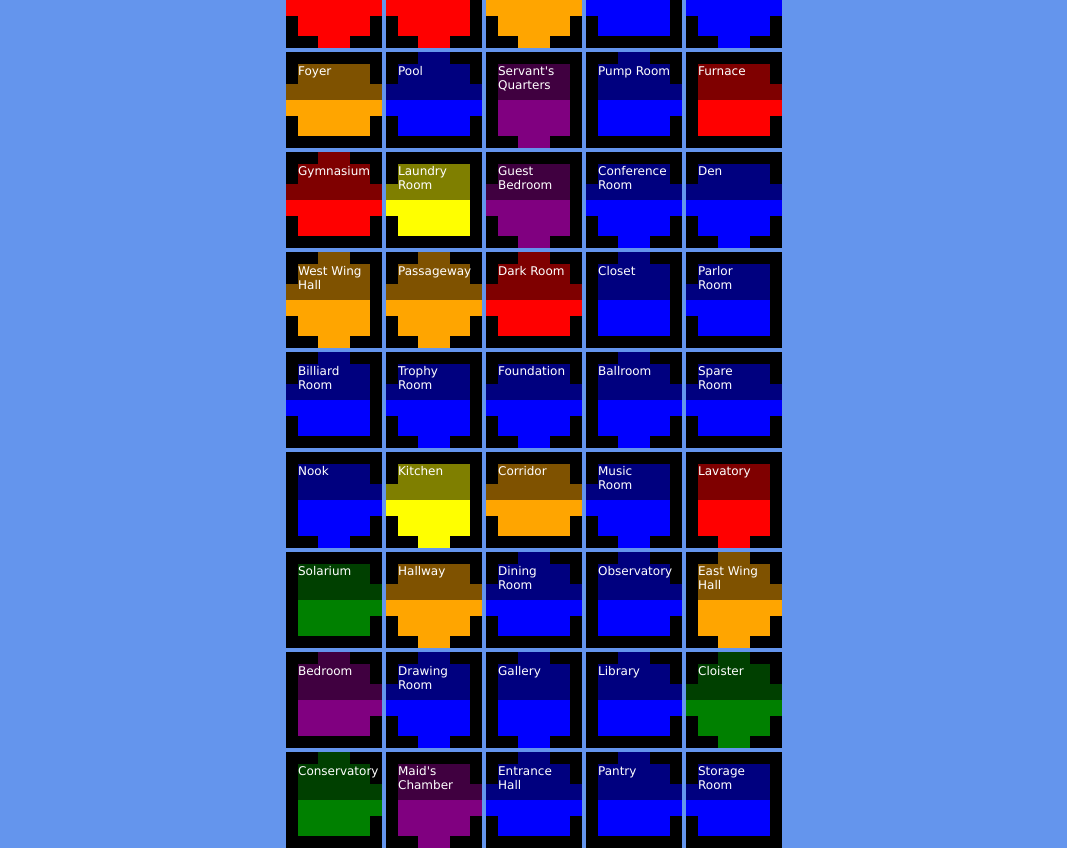
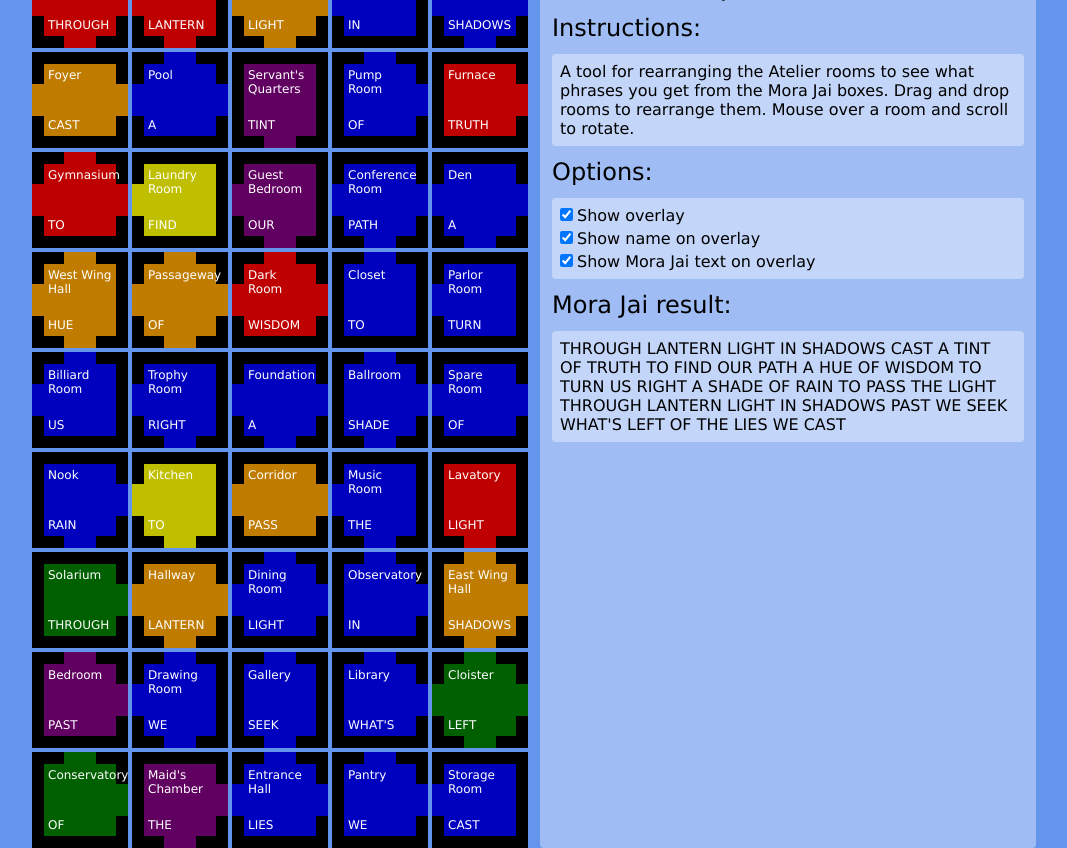
Before and after one commit to estivalbloom/blue-prince-helper, a Vue app: page / in a window 1280 px wide. Shown: the whole page, without its empty margins (106-1173 px from the left). Built offline with nearby package versions, Linux system fonts and the light colour scheme.

Commit message:
Adds control panel

```diff
--- a/src/assets/main.css
+++ b/src/assets/main.css
@@ -22,3 +22,7 @@ body {
 #app {
 	height: 100%;
 }
+
+.hidden {
+	display: none;
+}
--- a/src/components/RoomDisplay.vue
+++ b/src/components/RoomDisplay.vue
@@ -14,8 +14,8 @@
 			<div :class="{ bottom: !room.doors.south }"></div>
 			<div class="bottom-right"></div>
 		</div>
-		<div class="name">
-			{{ room.data.name }}
+		<div :class="{ overlay: true, hidden: !overlay }">
+			<slot></slot>
 		</div>
 	</div>
 </template>
@@ -26,6 +26,7 @@ import { computed, onMounted, useTemplateRef } from 'vue'
 
 const props = defineProps<{
 	room: Room
+	overlay: boolean
 }>()
 
 const color = computed(() => {
@@ -42,16 +43,13 @@ const color = computed(() => {
 	width: 100%;
 }
 
-.name {
+.overlay {
 	position: absolute;
-	background: #00000080;
-	color: white;
-	height: 50%;
+	background: #00000040;
 	top: 0px;
 	left: 0px;
 	right: 0px;
-	padding: 12px;
-	font-size: 12px;
+	bottom: 0px;
 }
 
 .door-grid {
--- a/src/game/atelier.ts
+++ b/src/game/atelier.ts
@@ -7,7 +7,8 @@ export type AtelierRoom = {
 	rotation: number
 }
 
-export const ATELIER_DATA: AtelierRoom[] = [
+export function getAtelierData(): AtelierRoom[] {
+	return [
 		{
 			data: RoomData.archive,
 			paintings: 'Trot/Rot',
@@ -323,8 +324,9 @@ export const ATELIER_DATA: AtelierRoom[] = [
 			rotation: 3,
 		},
 	]
+}
 
-const ROOM_LIST = ATELIER_DATA.map(
+const ROOM_LIST = getAtelierData().map(
 	(atelierRoom) => new Room(atelierRoom.data, atelierRoom.rotation),
 )
 
--- a/src/views/HomeView.vue
+++ b/src/views/HomeView.vue
@@ -1,31 +1,109 @@
 <template>
+	<div class="page-container">
 		<div class="grid-container">
 			<div
 				class="room-container"
 				draggable="true"
-			v-for="(room, index) in house.rooms"
+				v-for="(roomData, index) in rooms"
 				@dragstart="(e) => handleStartDrag(e, index)"
 				@dragover="(e) => handleDragOver(e, index)"
 				@drop="(e) => handleDrop(e, index)"
 				@wheel="(e) => handleScroll(e, index)"
 			>
-			<RoomDisplay :room="room"></RoomDisplay>
+				<RoomDisplay
+					:room="roomData.room"
+					:overlay="showOverlay"
+				>
+					<div class="overlay">
+						<div :class="{ hidden: !showNames }">
+							{{ roomData.data.data.name }}
+						</div>
+						<div :class="{ hidden: !showMora }">
+							{{ roomData.data.mora }}
+						</div>
+					</div>
+				</RoomDisplay>
+			</div>
+		</div>
+		<div class="control-panel">
+			<h1>Atelier Helper</h1>
+			<h2>Instructions:</h2>
+			<div class="sub-panel">
+				<p>
+					A tool for rearranging the Atelier rooms to see what phrases you get from the
+					Mora Jai boxes. Drag and drop rooms to rearrange them. Mouse over a room and
+					scroll to rotate.
+				</p>
+			</div>
+			<h2>Options:</h2>
+			<div class="sub-panel option-panel">
+				<div>
+					<input
+						id="check-overlay"
+						type="checkbox"
+						v-model="showOverlay"
+					/>
+					<label for="check-overlay">Show overlay</label>
+				</div>
+				<div>
+					<input
+						id="check-name"
+						type="checkbox"
+						v-model="showNames"
+					/>
+					<label for="check-name">Show name on overlay</label>
+				</div>
+				<div>
+					<input
+						id="check-mora-jai"
+						type="checkbox"
+						v-model="showMora"
+					/>
+					<label for="check-mora-jai">Show Mora Jai text on overlay</label>
+				</div>
+				<!-- <div>
+					<input
+						id="button-reset"
+						type="button"
+						@click="reset"
+						value="Reset"
+					/>
+				</div> -->
+			</div>
+			<h2>Mora Jai result:</h2>
+			<div class="sub-panel">
+				{{ moraJai }}
+			</div>
 		</div>
 	</div>
 </template>
 
 <script setup lang="ts">
 import RoomDisplay from '@/components/RoomDisplay.vue'
-import { TEST_DRAFT } from '@/game/atelier'
-import { reactive } from 'vue'
+import { getAtelierData } from '@/game/atelier'
+import { Room } from '@/game/structures'
+import { computed, reactive, ref } from 'vue'
 
-let house = reactive(TEST_DRAFT)
+function init() {
+	return getAtelierData().map((data) => {
+		return {
+			room: new Room(data.data, data.rotation),
+			data,
+		}
+	})
+}
+
+let rooms = reactive(init())
+
+const showOverlay = ref(true)
+const showNames = ref(true)
+const showMora = ref(true)
+
 let lastIndex = -1
-
 function swap(index: number, otherIndex: number) {
-	const temp = house.rooms[index]
-	house.rooms[index] = house.rooms[otherIndex]
-	house.rooms[otherIndex] = temp
+	const temp = rooms[index]
+	rooms[index] = rooms[otherIndex]
+	rooms[otherIndex] = temp
 }
 
 function handleStartDrag(event: DragEvent, index: number) {
@@ -51,11 +129,24 @@ function handleDrop(event: DragEvent, index: number) {
 }
 
 function handleScroll(event: WheelEvent, index: number) {
-	house.rooms[index].rotate(Math.sign(event.deltaY))
+	rooms[index].room.rotate(Math.sign(event.deltaY))
 }
+
+function reset() {
+	rooms = init()
+}
+
+const moraJai = computed(() => {
+	return rooms.map((r) => r.data.mora).join(' ')
+})
 </script>
 
 <style scoped>
+.page-container {
+	display: flex;
+	gap: 12px;
+}
+
 .grid-container {
 	display: grid;
 	grid-template-columns: auto auto auto auto auto;
@@ -67,4 +158,41 @@ function handleScroll(event: WheelEvent, index: number) {
 	height: 96px;
 	width: 96px;
 }
+
+.overlay {
+	display: flex;
+	flex-direction: column;
+	gap: 4px;
+	padding: 16px;
+	font-size: 12px;
+	justify-content: space-between;
+	height: 100%;
+	color: white;
+}
+
+.control-panel {
+	display: flex;
+	flex-direction: column;
+	width: 496px;
+	background-color: #ffffff60;
+	padding: 12px;
+	border-radius: 4px;
+	gap: 12px;
+}
+
+.sub-panel {
+	background-color: #ffffff60;
+	padding: 8px;
+	border-radius: 4px;
+}
+
+.option-panel {
+	display: flex;
+	flex-direction: column;
+	gap: 4px;
+}
+
+input[type='checkbox'] {
+	margin-right: 4px;
+}
 </style>
```
Lines whose indentation alone changed are shown as unchanged.
